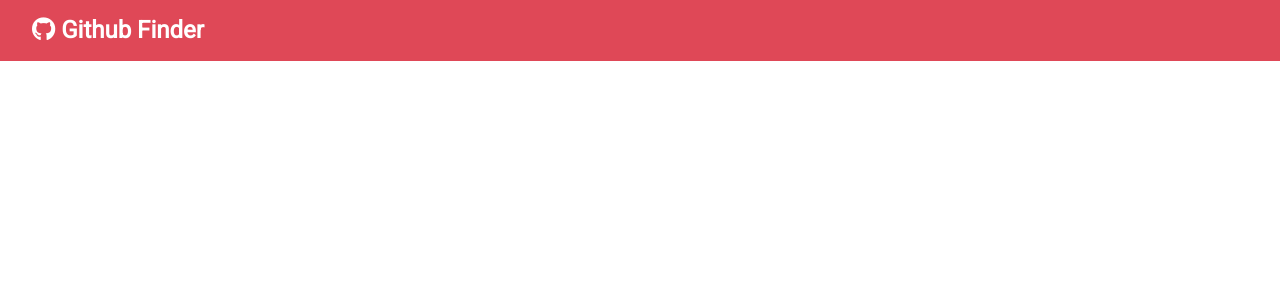
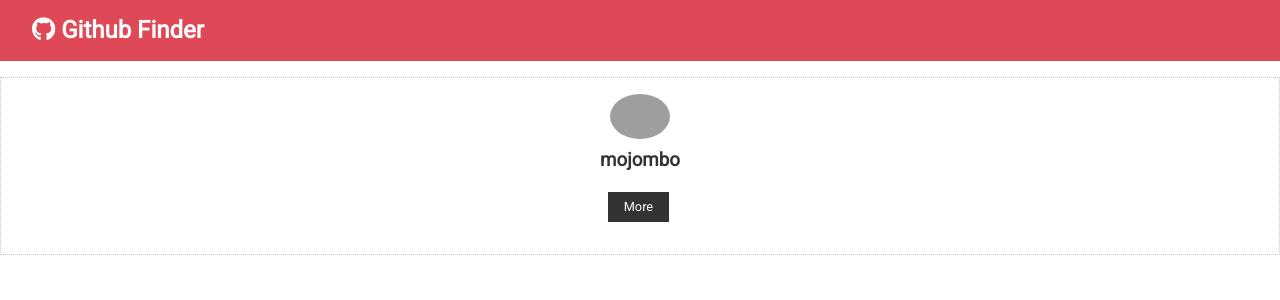
Before and after one commit to BenWe/github-finder, a React (Create React App) app: page / in a window 1280 px wide. Shown: the top 300 px of the page. Built offline with nearby package versions, Linux system fonts and the light colour scheme; grey boxes are pictures that could not be loaded.

Commit message:
UserItem Component
Signed-off-by: Ben Werling <ben.werling@googlemail.com>

```diff
--- a/src/App.tsx
+++ b/src/App.tsx
@@ -1,11 +1,13 @@
 import React from "react";
 import Navbar from "./components/layout/Navbar";
+import UserItem from "./components/users/UserItem";
 import "./App.css";
 
 function App() {
   return (
     <div className="App">
       <Navbar />
+      <UserItem />
     </div>
   );
 }
--- /dev/null
+++ b/src/components/users/UserItem.tsx
@@ -0,0 +1,42 @@
+import React, { Component } from "react";
+
+interface Props {}
+interface State {
+  id: string;
+  login: string;
+  avatar_url: string;
+  html_url: string;
+}
+
+class UserItem extends Component<Props, State> {
+  state = {
+    id: "id",
+    login: "mojombo",
+    avatar_url: "https://avatars0.githubusercontent.com/u/1?v=4",
+    html_url: "https://github.com/mojombo",
+  };
+
+  render() {
+    const { login, avatar_url, html_url } = this.state;
+
+    return (
+      <div className="card text-center">
+        <img
+          src={avatar_url}
+          alt=""
+          className="round-img"
+          style={{ width: "60px" }}
+        />
+        <h3>{login}</h3>
+
+        <div>
+          <a href={html_url} className="btn btn-dark btn-sm my-1">
+            More
+          </a>
+        </div>
+      </div>
+    );
+  }
+}
+
+export default UserItem;
```
